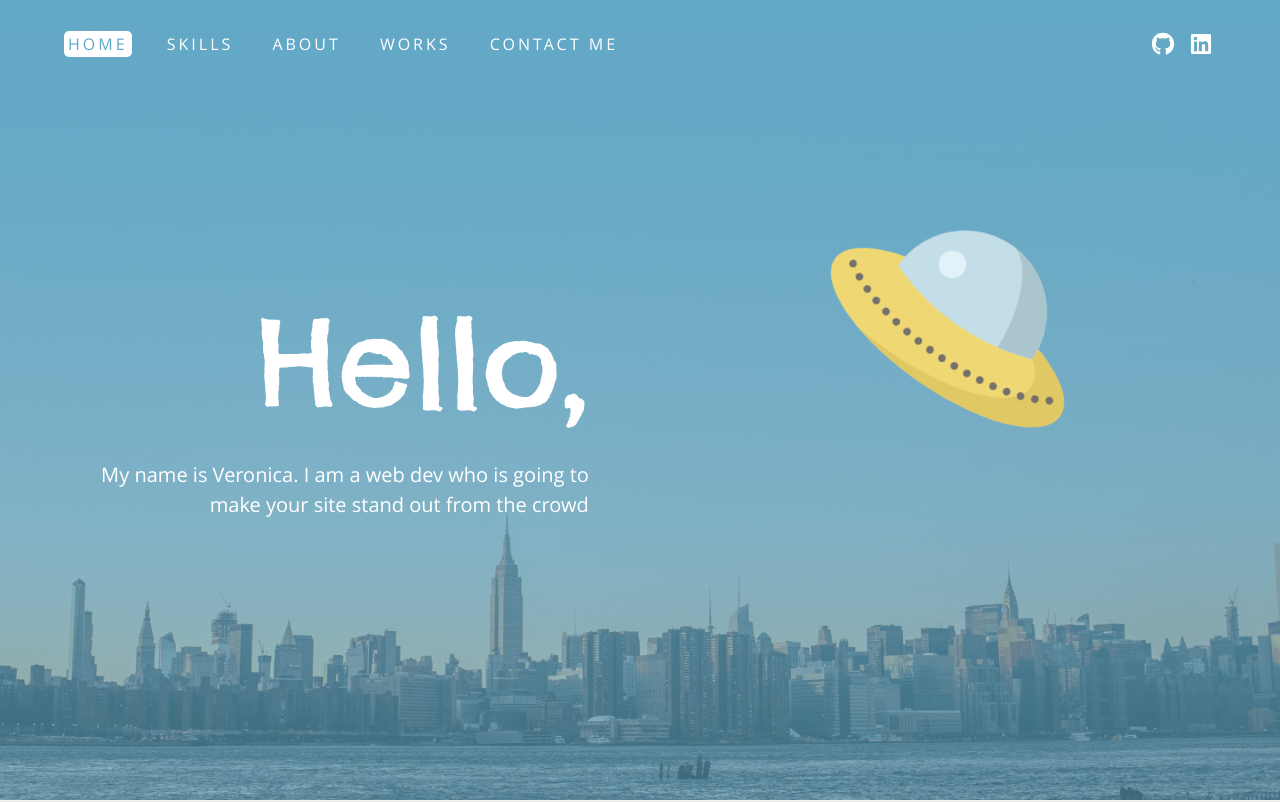
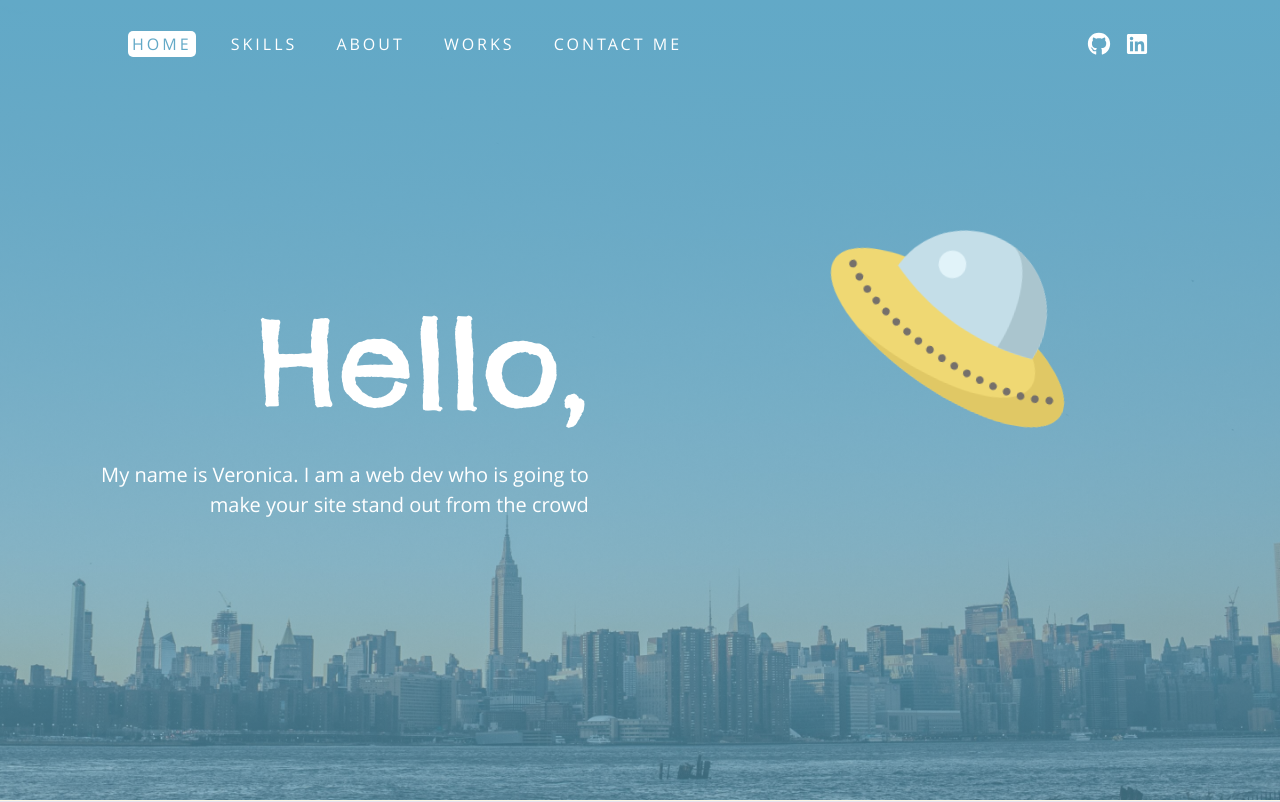
Before and after one commit to nikakey/portfolio-website, a website: page index.html in a window 1280 px wide. Shown: the top 802 px of the page. Drawn offline with nearby package versions, Linux system fonts and the light colour scheme.

Commit message:
Set max-width for content of header and banner section

```diff
--- a/index.html
+++ b/index.html
@@ -26,6 +26,7 @@
   	<body class="homepage">
 
 		<header class="site-header">
+			<div class="header-container">
 				<h1 class="screen-reader">Veronica K - Web Developer</h1>
 				<nav class="site-nav">
 						<ul id="main-nav">
@@ -52,10 +53,11 @@
 						<li><a href="https://www.linkedin.com/in/veronica-kochetkova" target="_blank"><i class="fab fa-linkedin" data-fa-transform="grow-7"></i></a></li>
 					</ul>
 				</div>
+			</div>
 		</header>
 
 		<section class="site-banner" id="home">
-
+			<div class="banner-container">
 				<div class="banner-content">
 					<h1>Hello,</h1>
 					<p>My name is Veronica. I am a web dev who is going to make your site stand out from the crowd</p>
@@ -64,8 +66,7 @@
 				<div class="banner-img">
 					<img src="images/ufo.svg" alt="" >
 				</div>
-
-
+			</div>
 		</section>
 
 		<section id="skills" class="my-skills">
--- a/scss/_content.scss
+++ b/scss/_content.scss
@@ -5,11 +5,22 @@
   height: 400px;
   background: linear-gradient(rgba($color__brand-dark,1),rgba($color__brand-dark,0.6)), url("../../images/site-banner.jpg") bottom center no-repeat;
   background-size: cover, cover;
-  position: relative;
+  // position: relative;
   @include desktop {
     height: 100vh;
-    display: flex;
-    align-items: center;
+    // display: flex;
+    // align-items: center;
+  }
+  .banner-container {
+    position: relative;
+    max-width: 1440px;
+    @include center-block;
+    height: 400px;
+    @include desktop {
+      display: flex;
+      align-items: center;
+      height: 100vh;
+    }
   }
   .banner-content {
     padding: 6rem 1.5rem 0 1.5rem;
--- a/scss/_header.scss
+++ b/scss/_header.scss
@@ -7,9 +7,6 @@
   top: 0;
   z-index: 9999;
   width: 100%;
-  // max-width: 1440px;
-  display: flex;
-  justify-content: space-between;
   padding: 1.5rem;
   background: transparent;
   text-transform: uppercase;
@@ -20,6 +17,15 @@
   }
   @include desktop {
     padding: 2rem 4rem;
+  }
+  .header-container {
+    max-width: 1440px;
+    @include center-block;
+    display: flex;
+    justify-content: space-between;
+    @include desktop {
+      padding: 0 4rem;
+    }
   }
   .site-nav {
     display: none;
```
Also changed, not shown: build/css/style.css, build/css/style.min.css. Lines whose indentation alone changed are shown as unchanged.
